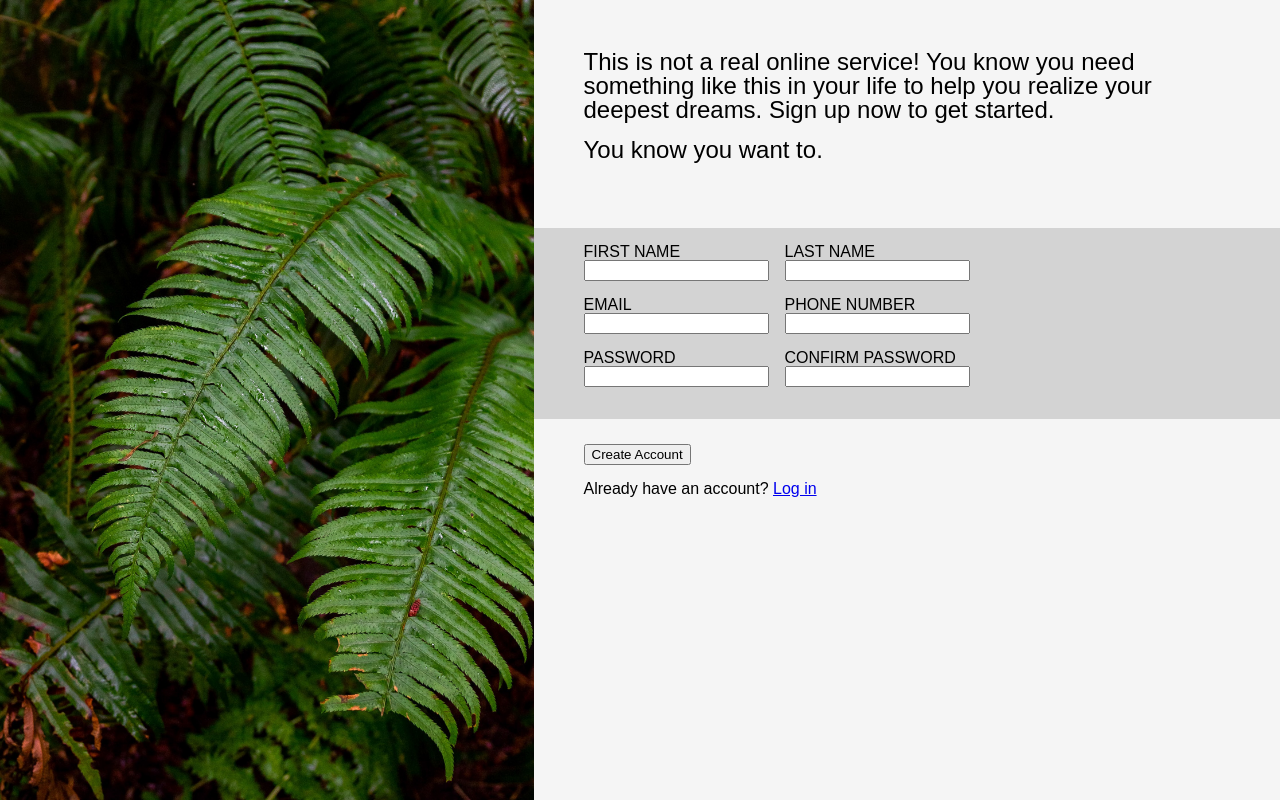
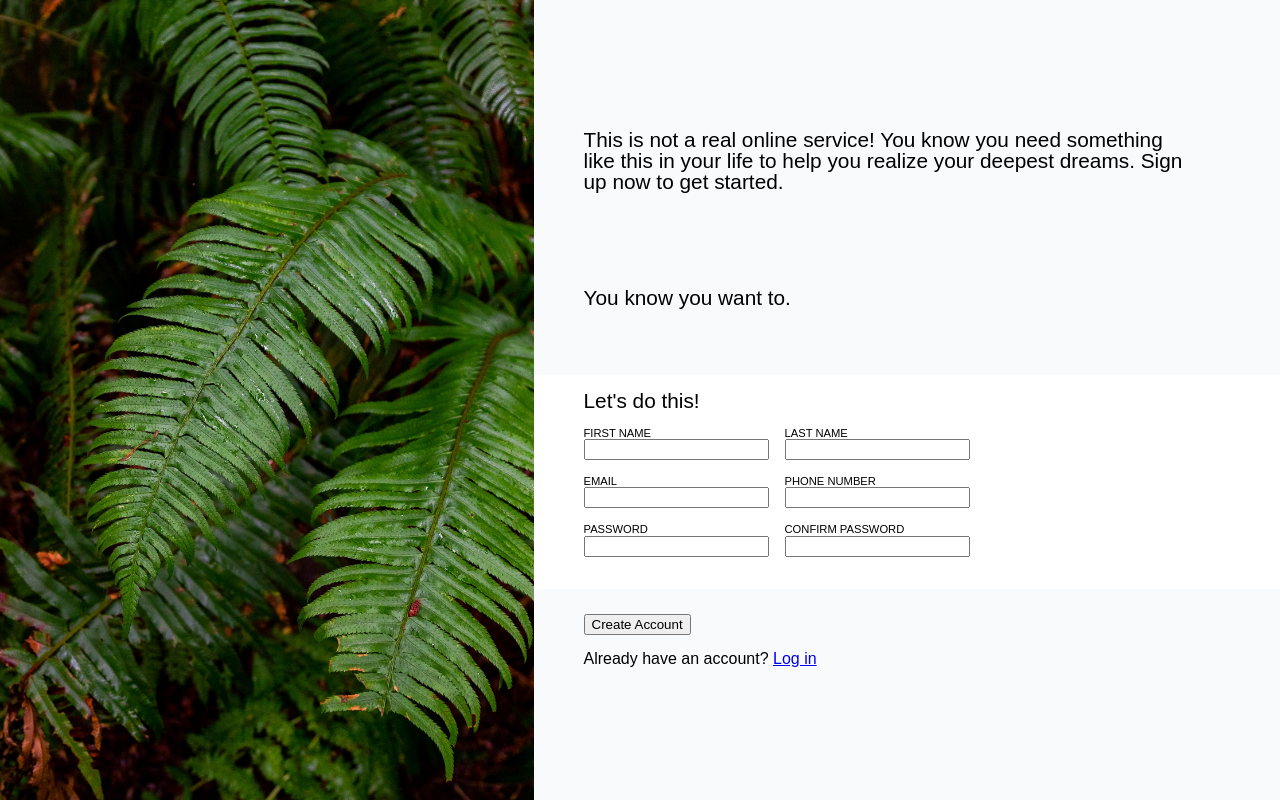
Before and after one commit to jmclau29/sign-up, a plain HTML site: page index.html in a window 1280 px wide. Drawn offline with Linux system fonts and the light colour scheme.

Commit message:
Further style changes

```diff
--- a/index.html
+++ b/index.html
@@ -1,5 +1,6 @@
 <!DOCTYPE html>
 <html lang="en">
+
 <head>
     <meta charset="UTF-8">
     <meta http-equiv="X-UA-Compatible" content="IE=edge">
@@ -7,16 +8,19 @@
     <script src="javascript.js"></script>
     <title>Sign-up</title>
 </head>
+
 <body>
     <div class="image">
         <img src="images/halie-west-25xggax4bSA-unsplash.jpg" alt="">
     </div>
     <div class="sign-up">
         <div class="intro-text">
-            <p>This is not a real online service! You know you need something like this in your life to help you realize your deepest dreams. Sign up <em>now</em> to get started.</p>
+            <p>This is not a real online service! You know you need something like this in your life to help you realize
+                your deepest dreams. Sign up <em>now</em> to get started.</p>
             <p>You <em>know</em> you want to.</p>
         </div>
         <div class="form">
+            <p>Let's do this!</p>
             <form action="">
                 <div class="form-bar" id="name">
                     <div class="form-input">
@@ -56,4 +60,5 @@
         </div>
     </div>
 </body>
+
 </html>
--- a/styles.css
+++ b/styles.css
@@ -156,13 +156,20 @@ body {
 }
 
 .intro-text>p {
-	font-size: 1.5rem;
+	font-size: 1.3rem;
+	margin-top: 5rem;
+	margin-bottom: 1rem;
+	width: min(600px, 100%);
+}
+
+.form>p {
+	font-size: 1.3rem;
 	margin-bottom: 1rem;
 }
 
 .intro-text,
 .login {
-	background-color: whitesmoke;
+	background-color: rgba(249, 250, 251, 255);
 }
 
 .intro-text {
@@ -172,7 +179,7 @@ body {
 }
 
 div.form {
-	background-color: lightgrey;
+	background-color: rgba(255, 255, 255, 255);
 	padding: 1rem 0 1rem 50px;
 
 }
@@ -189,6 +196,10 @@ div.form {
 	padding: 0 1rem 1rem 0;
 }
 
+.form-input>label {
+	font-size: 0.7rem;
+}
+
 div.login {
 	padding: 25px 0 0 50px;
 	display: flex;
@@ -196,16 +207,15 @@ div.login {
 	flex-grow: 1;
 }
 
-div.login > button {
+div.login>button {
 	width: fit-content;
 	margin-bottom: 1rem;
 }
 
-
 /*
 Goals:
 Add logo
-Use min() or max() to improve responsiveness.
+Use min() or max() to improve responsiveness. DONE?
 Style links
 Style button
 Credit image
```
